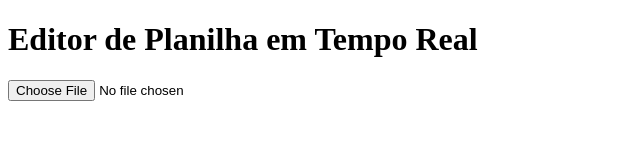
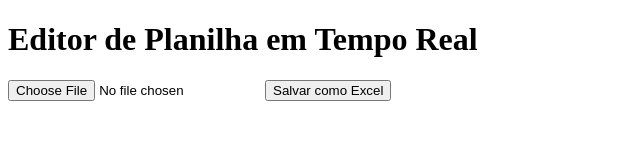
Before and after one commit to Freitassync/planilha-colaborativa, a website: page public/index.html in a window 1280 px wide. Shown: the whole page, without its empty margins (0-640 px from the left). Drawn offline with nearby package versions, Linux system fonts and the light colour scheme; no server answers.

Commit message:
Update index.html

```diff
--- a/public/index.html
+++ b/public/index.html
@@ -18,6 +18,7 @@
 <body>
   <h1>Editor de Planilha em Tempo Real</h1>
   <input type="file" id="fileInput" />
+  <button id="saveBtn">Salvar como Excel</button>
   <div id="table"></div>
   <script src="script.js"></script>
 </body>
```
